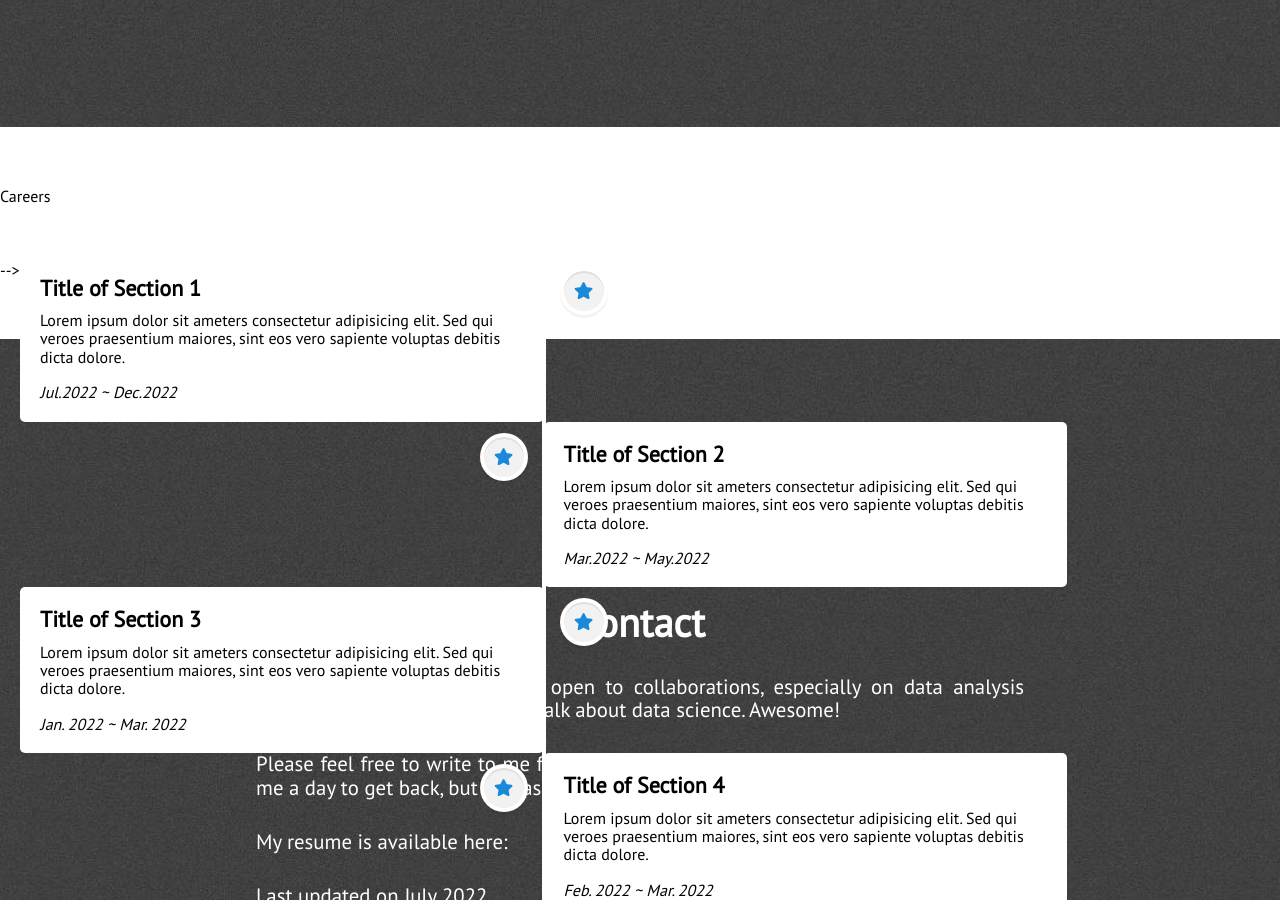
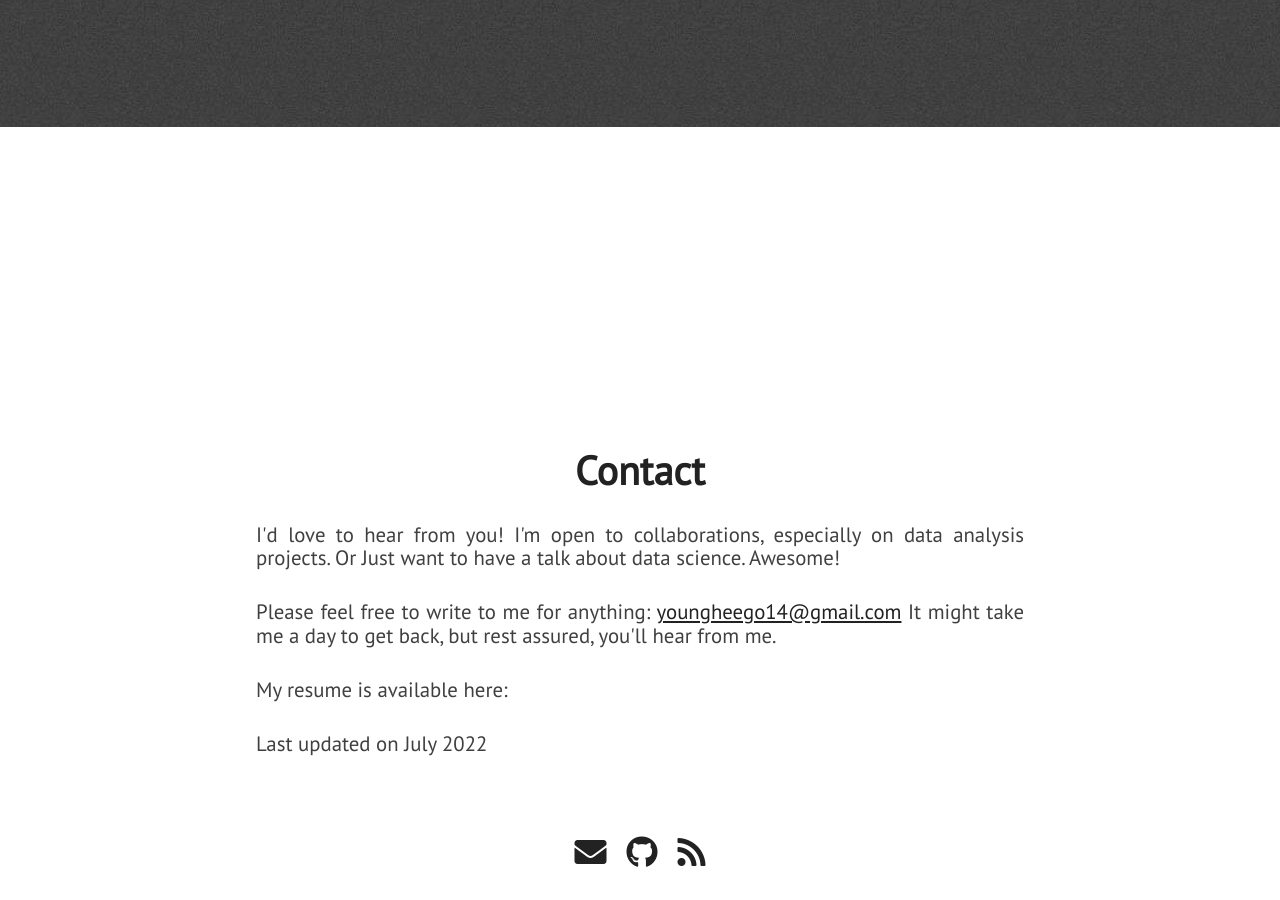
Before and after one commit to YoungheeGGO/YoungheeGGo.github.io, a Jekyll site: the page built from index.html, in a window 1280 px wide and 900 px high, scrolled down 4819 px. Built offline with Jekyll 4.4.1, drawn with Linux system fonts in a browser that asks for light colours; nearby versions of some CDN libraries; some of the changed text lies outside the part shown.

Commit message:
Update blogs.html

```diff
--- a/_includes/blogs.html
+++ b/_includes/blogs.html
@@ -7,104 +7,3 @@
         </div>
     </section>
 </div>
-
-<!--<div class="section-wrapper">
-<section class="section" id="blog-posts">
-<div class="full-width">
-<!--<div class="section-heading" id="recent-posts-text">Careers</div>-->
-<div class="section-heading-careers">Careers</div>
-
-  <div class="wrapper-line">
-    <div class="center-line">
-      <a href="#" class="scroll-icon"><i class="fas fa-caret-up"></i></a>
-    </div>
-    <div class="row row-1">
-      <section>
-        <i class="icon fas fa-star"></i>
-        <div class="details">
-          <span class="title">Title of Section 1</span>
-          <!--<span>1st Jan 2021</span>-->
-        </div>
-        <p>Lorem ipsum dolor sit ameters consectetur adipisicing elit. Sed qui veroes praesentium maiores, sint eos vero sapiente voluptas debitis dicta dolore.</p>
-        <div class="bottom">
-          <!--<a href="#">Read more</a>-->
-          <i>Jul.2022 ~ Dec.2022</i>
-        </div>
-      </section>
-    </div>
-    <div class="row row-2">
-      <section>
-        <i class="icon fas fa-star"></i>
-        <div class="details">
-          <span class="title">Title of Section 2</span>
-          <!--<span>2nd Jan 2021</span>-->
-        </div>
-        <p>Lorem ipsum dolor sit ameters consectetur adipisicing elit. Sed qui veroes praesentium maiores, sint eos vero sapiente voluptas debitis dicta dolore.</p>
-        <div class="bottom">
-          <!--<a href="#">Read more</a>-->
-          <i>Mar.2022 ~ May.2022</i>
-        </div>
-      </section>
-    </div>
-    <div class="row row-1">
-      <section>
-        <i class="icon fas fa-star"></i>
-        <div class="details">
-          <span class="title">Title of Section 3</span>
-          <!--<span>3rd Jan 2021</span>-->
-        </div>
-        <p>Lorem ipsum dolor sit ameters consectetur adipisicing elit. Sed qui veroes praesentium maiores, sint eos vero sapiente voluptas debitis dicta dolore.</p>
-        <div class="bottom">
-          <!--<a href="#">Read more</a>-->
-          <i>Jan. 2022 ~ Mar. 2022</i>
-        </div>
-      </section>
-    </div>
-    <div class="row row-2">
-      <section>
-        <i class="icon fas fa-star"></i>
-        <div class="details">
-          <span class="title">Title of Section 4</span>
-          <!--<span>4th Jan 2021</span>-->
-        </div>
-        <p>Lorem ipsum dolor sit ameters consectetur adipisicing elit. Sed qui veroes praesentium maiores, sint eos vero sapiente voluptas debitis dicta dolore.</p>
-        <div class="bottom">
-          <!--<a href="#">Read more</a>-->
-          <i>Feb. 2022 ~ Mar. 2022</i>
-        </div>
-      </section>
-    </div>
-    <div class="row row-1">
-      <section>
-        <i class="icon fas fa-star"></i>
-        <div class="details">
-          <span class="title">Title of Section 5</span>
-          <!--<span>5th Jan 2021</span>-->
-        </div>
-        <p>Lorem ipsum dolor sit ameters consectetur adipisicing elit. Sed qui veroes praesentium maiores, sint eos vero sapiente voluptas debitis dicta dolore.</p>
-        <div class="bottom">
-          <!--<a href="#">Read more</a>-->
-          <i>Mar.2021 ~ Jun.2021</i>
-        </div>
-      </section>
-    </div>
-    <div class="row row-2">
-      <section>
-        <i class="icon fas fa-star"></i>
-        <div class="details">
-          <span class="title">Title of Section 6</span>
-          <!--<span>6th Jan 2021</span>-->
-        </div>
-        <p>Lorem ipsum dolor sit ameters consectetur adipisicing elit. Sed qui veroes praesentium maiores, sint eos vero sapiente voluptas debitis dicta dolore.</p>
-        <div class="bottom">
-          <!--<a href="#">Read more</a>-->
-          <i>Jan. 2021 ~ Feb 2021</i>
-        </div>
-      </section>
-    </div>
-  </div>
-    <br/><br/><br/>
-
-  </div>
-    </section>
-</div>-->
```
